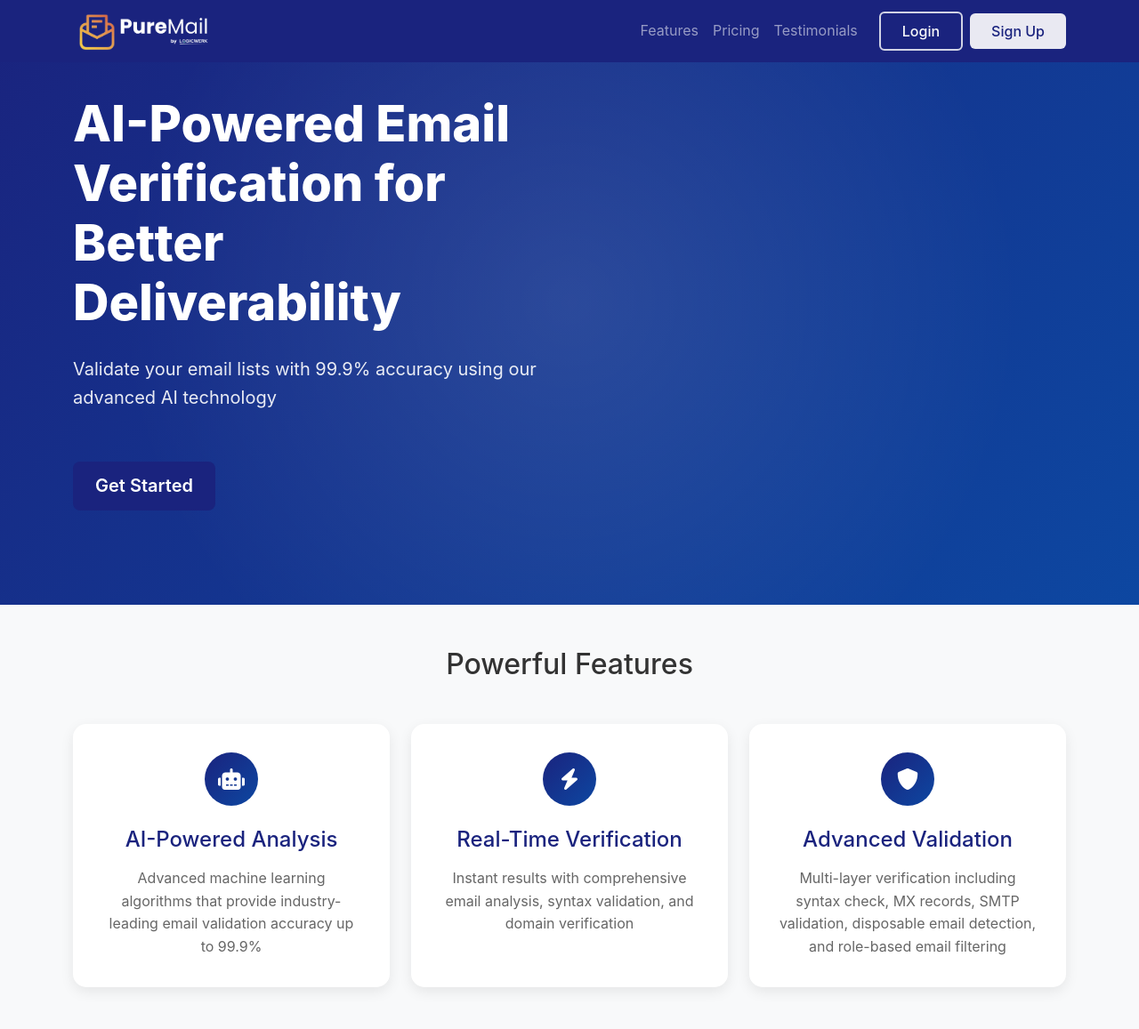
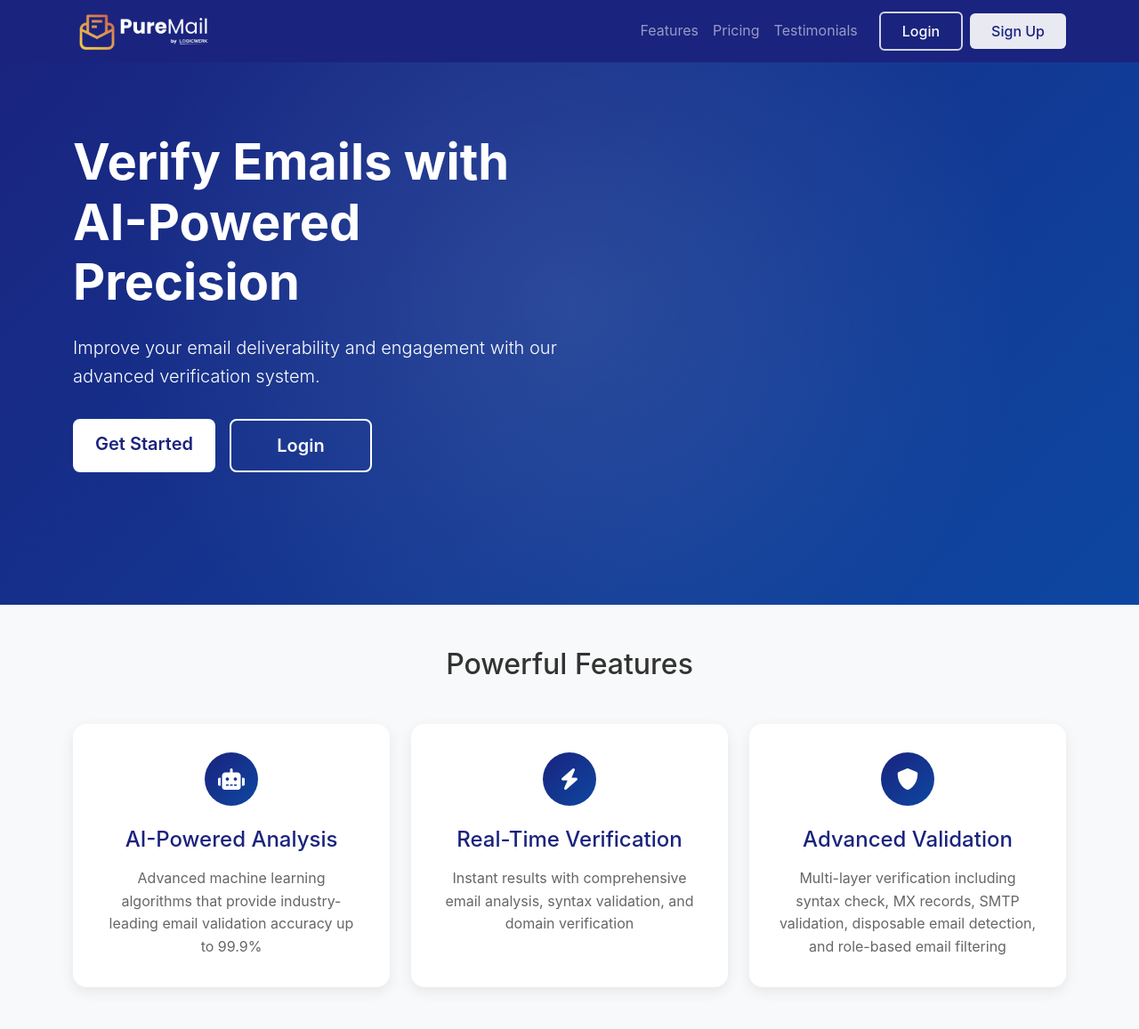
Before and after one commit to Prantikc22/PureMail-Email-Verifier, a Flask app: page / in a window 1280 px wide. Shown: the top 1157 px of the page at 89% size. Run offline with Flask 3, Linux system fonts and the light colour scheme; some libraries are stand-ins or nearby versions.

Commit message:
Fixed hero section buttons, navbar styling, and vertical alignment

```diff
--- a/templates/landing.html
+++ b/templates/landing.html
@@ -57,28 +57,25 @@
     </nav>
 
     <!-- Hero Section -->
-    <section class="hero-section">
-        <div class="container h-100">
-            <div class="row align-items-center justify-content-center min-vh-90">
-                <div class="col-lg-6 hero-content">
-                    <h1 class="hero-title">AI-Powered Email Verification for Better Deliverability</h1>
-                    <p class="hero-subtitle">Validate your email lists with 99.9% accuracy using our advanced AI technology</p>
+    <section class="hero-section d-flex align-items-center">
+        <div class="container">
+            <div class="row align-items-center">
+                <div class="col-lg-6">
+                    <h1 class="display-4 fw-bold mb-4">Verify Emails with AI-Powered Precision</h1>
+                    <p class="lead mb-4">Improve your email deliverability and engagement with our advanced verification system.</p>
                     <div class="hero-buttons">
                         {% if current_user.is_authenticated %}
                             <a href="{{ url_for('dashboard') }}" class="btn btn-light btn-lg">Go to Dashboard</a>
                             <a href="{{ url_for('verify_email') }}" class="btn btn-outline-light btn-lg">Start Verifying</a>
                         {% else %}
-                            <div class="text-center mt-4">
-                                <button type="button" class="btn btn-primary btn-lg" data-bs-toggle="modal" data-bs-target="#appsumoModal">
-                                    Get Started
-                                </button>
-                            </div>
+                            <a href="{{ url_for('register') }}" class="btn btn-light btn-lg">Get Started</a>
+                            <a href="{{ url_for('login') }}" class="btn btn-outline-light btn-lg">Login</a>
                         {% endif %}
                     </div>
                 </div>
                 <div class="col-lg-6">
                     <div class="hero-animation">
-                        <lottie-player src="https://assets3.lottiefiles.com/packages/lf20_u25cckyh.json" background="transparent" speed="1" style="width: 120%; margin-left: -10%;" loop autoplay></lottie-player>
+                        <lottie-player src="{{ url_for('static', filename='animations/email-verification.json') }}" background="transparent" speed="1" loop autoplay></lottie-player>
                     </div>
                 </div>
             </div>
```
Also changed, not shown: templates/base.html (+12 -1 lines).
